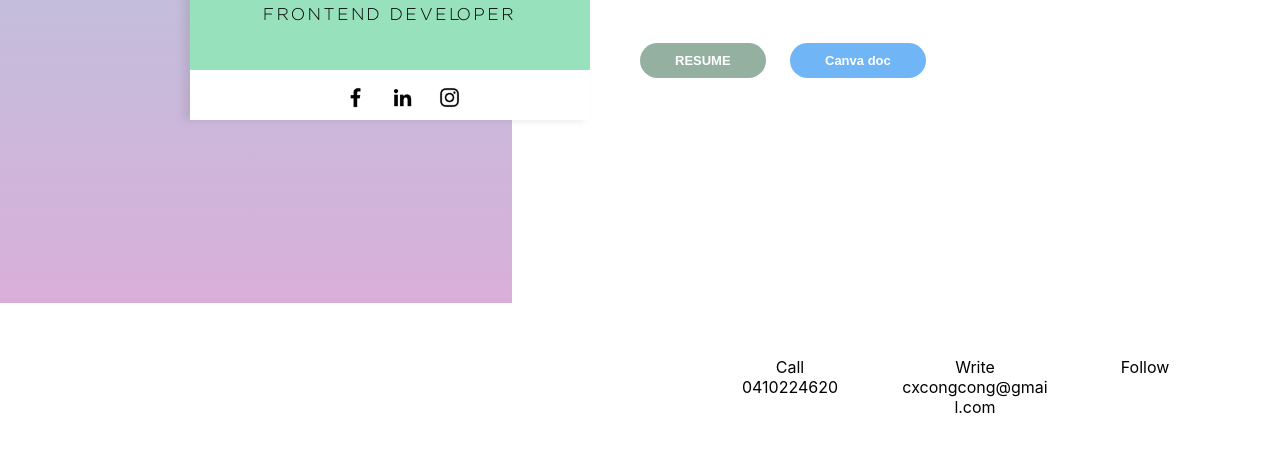
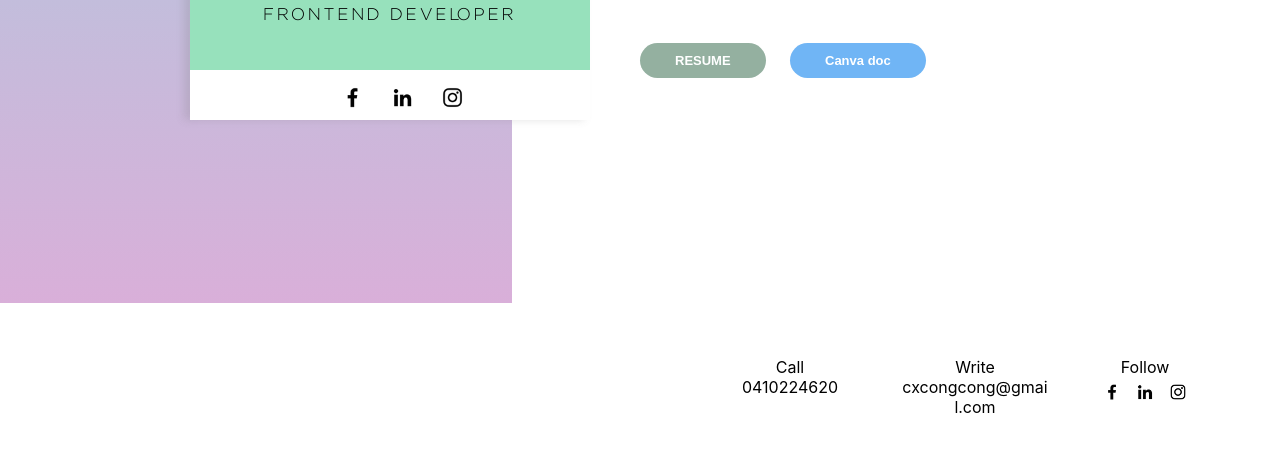
Before and after one commit to cxcongcong/e-portfolio, a React (Create React App) app: page / in a window 1280 px wide. Shown: the part 747-1198 px from the top of the page. Built offline with nearby package versions, Linux system fonts and the light colour scheme.

Commit message:
add media div; modify footer & about page

```diff
--- a/src/components/About/About.css
+++ b/src/components/About/About.css
@@ -103,22 +103,6 @@
     width: 100%;
 }
 
-.about-info-media-div {
-    width: 35%;
-    display: flex;
-    justify-content: space-around;
-    position: absolute;
-    bottom: 0;
-}
-
-.about-info-media-div img {
-    width: 25px;
-    height: 25px;
-    position: absolute;
-    bottom: 10px;
-    cursor: pointer;
-}
-
 .about-info-right-part {
     width: 400px;
     height: 530px;
--- a/src/components/About/About.js
+++ b/src/components/About/About.js
@@ -3,6 +3,7 @@ import "./About.css";
 import facebookIcon from '../../images/facebook.webp';
 import linkedinIcon from '../../images/linkedin.webp';
 import insIcon from '../../images/ins.webp';
+import MediaDiv from "../Icons/MediaDiv";
 
 function About() {
     return (
@@ -18,12 +19,9 @@ function About() {
                     <div className="about-info-blue-line"></div>
                     <div className="about-info-career">FRONTEND   DEVELOPER</div>
                     <div className="about-info-media-bg">
-                        <div className="about-info-media-div">
-                            <div><img src={facebookIcon} alt="facebook"/></div>
-                            <div><img src={linkedinIcon} alt="linkedin"/></div>
-                            <div><img src={insIcon} alt="ins"/></div>
-                        </div>
-
+                        <MediaDiv info={`${facebookIcon},https://www.facebook.com/irene.chen.1840/;
+                                        ${linkedinIcon},https://www.linkedin.com/in/xiaocong-chen/;
+                                        ${insIcon},https://www.instagram.com/xiaoccccong/`}/>
                     </div>
                 </div>
                 <div className="about-info-right-part">
--- a/src/components/Footer/Footer.js
+++ b/src/components/Footer/Footer.js
@@ -1,4 +1,8 @@
 import FooterInfoBlock from '../Icons/FooterInfoBlock';
+import MediaDiv from '../Icons/MediaDiv';
+import facebookIcon from '../../images/facebook.webp';
+import linkedinIcon from '../../images/linkedin.webp';
+import insIcon from '../../images/ins.webp';
 import './Footer.css';
 
 function Footer() {
@@ -6,7 +10,10 @@ function Footer() {
         <div className="footer-div">
             <FooterInfoBlock heading="Call" content="0410224620" right="415px"/>
             <FooterInfoBlock heading="Write" content="cxcongcong@gmail.com" right="230px"/>
-            <FooterInfoBlock heading="Follow" content="" right="60px"/>
+            <FooterInfoBlock heading="Follow" content={<MediaDiv imgh="20px" imgw="20px" divw="100px" divl="15px" divb="-35px"
+                                        info={`${facebookIcon},https://www.facebook.com/irene.chen.1840/;
+                                        ${linkedinIcon},https://www.linkedin.com/in/xiaocong-chen/;
+                                        ${insIcon},https://www.instagram.com/xiaoccccong/`}/>} right="60px"/>
         </div>
     )
 }
--- /dev/null
+++ b/src/components/Icons/MediaDiv.css
@@ -0,0 +1,17 @@
+.media-div {
+    height: 50px;
+    width: 150px;
+    display: flex;
+    justify-content: space-around;
+    position: absolute;
+    left: auto;
+    bottom: auto;
+}
+
+.media-div img {
+    width: 25px;
+    height: 25px;
+    position: absolute;
+    bottom: 10px;
+    cursor: pointer;
+}
--- /dev/null
+++ b/src/components/Icons/MediaDiv.js
@@ -0,0 +1,19 @@
+import './MediaDiv.css';
+
+function MediaDiv(props) {
+    const media_info = props.info.split(';');
+    const media_div = media_info.map((media) => {
+        const media_icon = media.split(',')[0];
+        const media_link = media.split(',')[1];
+        return (
+            <a href={media_link}><img style={{width: props.imgw, height: props.imgh}} src={media_icon} alt={media_icon}/></a>
+        )
+    });
+    return (
+        <div className="media-div" style={{width: props.divw, height: props.divh, position: props.divp, left: props.divl, bottom: props.divb}}>
+            {media_div}
+        </div>
+    )
+}
+
+export default MediaDiv;
```
